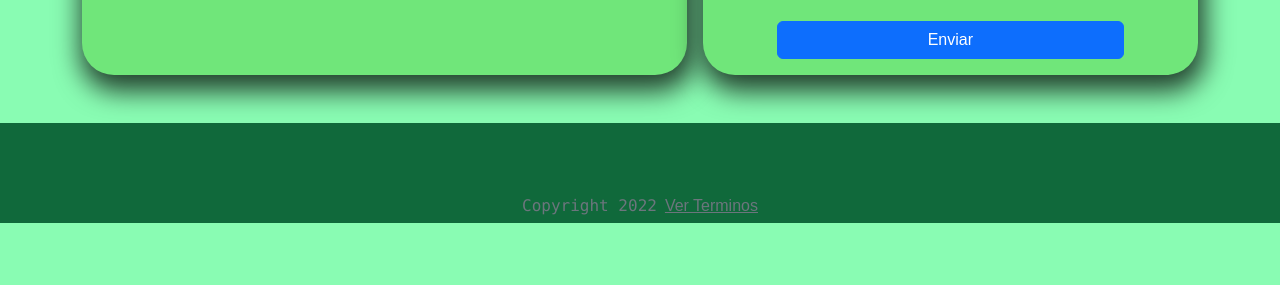
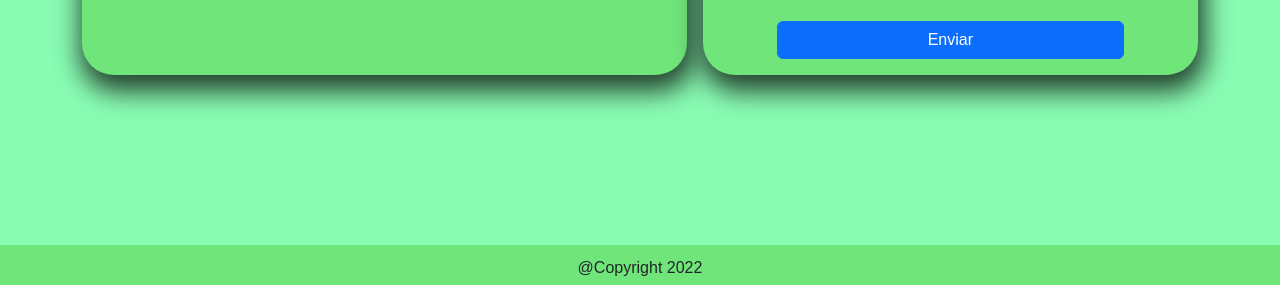
Before and after one commit to NahuelL2k2/Proyecto_Final_Desarrollo_Web, a website: page pages/contacto.html in a window 1280 px wide. Shown: the part 656-941 px from the top of the page. Before the commit the page ends 879 px from the top, so only its background shows below. Drawn offline with nearby package versions, Linux system fonts and the light colour scheme.

Commit message:
Simplificado del footer

```diff
--- a/pages/contacto.html
+++ b/pages/contacto.html
@@ -98,12 +98,9 @@
         </div>
     </main>
     <!-- ---------------------------------------FOOTER----------------------------------------- -->
-    <footer class="container-fluid mt-5">
+    <footer class="container-fluid float-bottom">
         <div class="container h-100 d-flex justify-content-center align-items-end">
-            <h6 class="text-muted font-monospace me-2">Copyright 2022</h6>
-            <a class="text-muted font-monospace">
-                <h6>Ver Terminos</h6>
-            </a>
+            <h6 class="text-dark">@Copyright 2022</h6>
         </div>
     </footer>
     <script src="https://cdn.jsdelivr.net/npm/bootstrap@5.2.3/dist/js/bootstrap.min.js"
--- a/scss/_footer.scss
+++ b/scss/_footer.scss
@@ -1,4 +1,8 @@
 footer{
-    height: 100px;
-    background-color: #10693B;
+    height: 40px;
+    background-color: map-get($map: $PaletaDeColores, $key: color4);
 }
+
+.float-bottom{
+    margin-top: 170px !important;
+}
```
Also changed, not shown: index.html (+1 -2 lines), pages/catalogo.html (+1 -4 lines), pages/producto.html (+1 -4 lines), pages/sobre-nosotros.html (+1 -4 lines), css/style.css.
